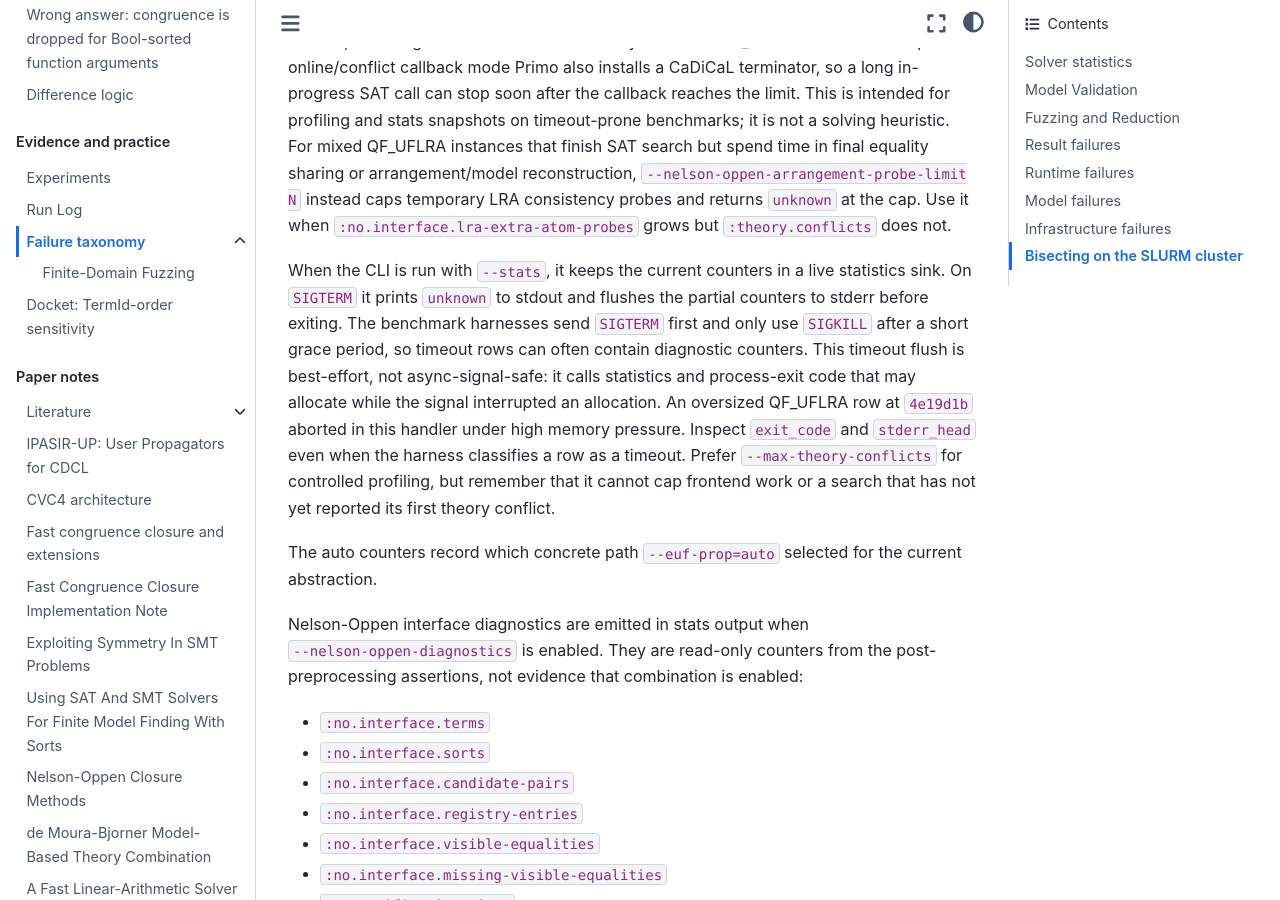
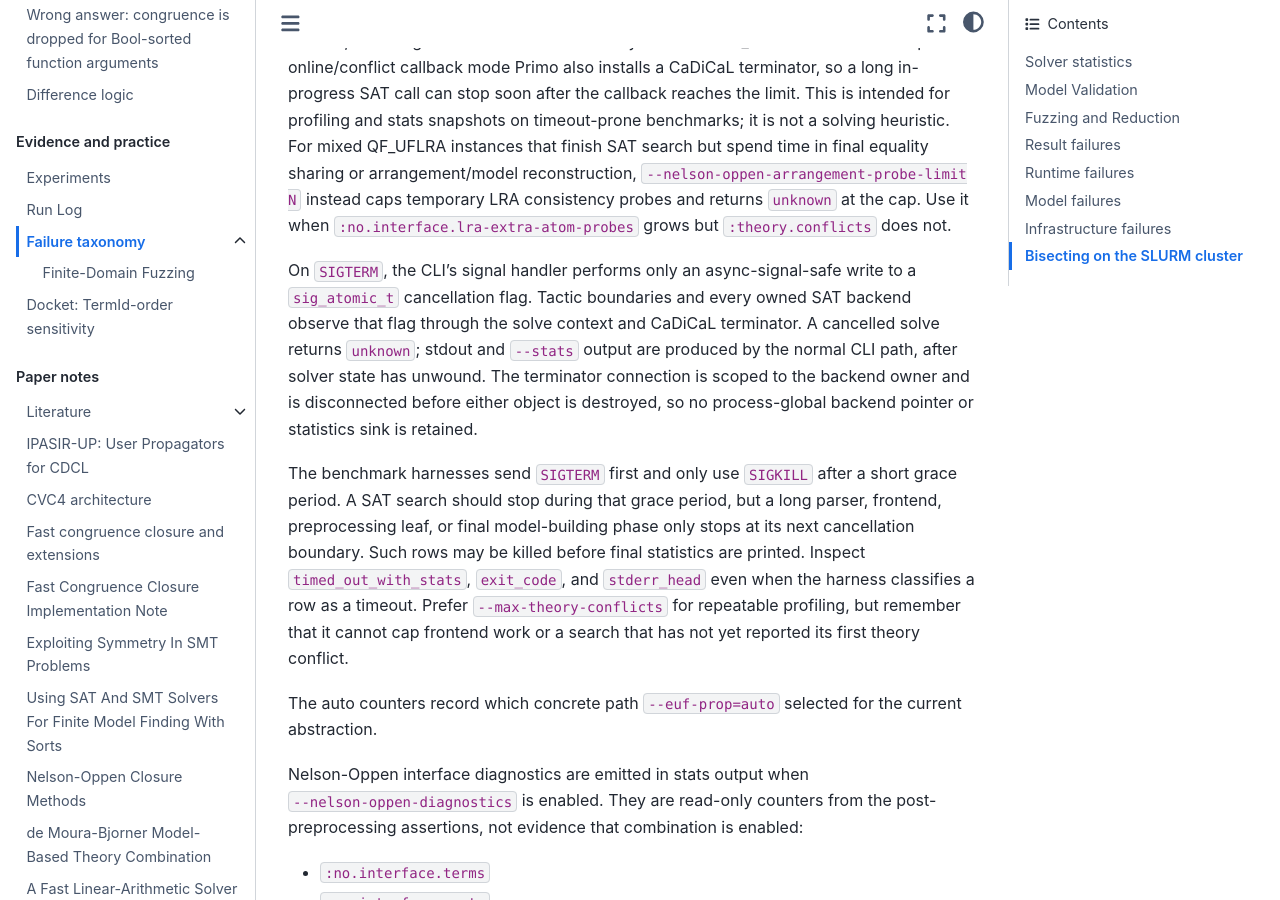
Before and after one commit to primo-solver/primo, a Jupyter Book: the page built from docs/debugging.md, in a window 1280 px wide and 900 px high, scrolled down 8749 px. Built offline with Jupyter Book 1.0.4 settings and Sphinx 7.4.7 and the Sphinx Book theme 1.1.4, drawn with Linux system fonts in a browser that asks for light colours.

Commit message:
Make solver cancellation context-owned

```diff
--- a/docs/debugging.md
+++ b/docs/debugging.md
@@ -325,18 +325,23 @@ equality sharing or arrangement/model reconstruction,
 consistency probes and returns `unknown` at the cap. Use it when
 `:no.interface.lra-extra-atom-probes` grows but `:theory.conflicts` does not.
 
-When the CLI is run with `--stats`, it keeps the current counters in a live
-statistics sink. On `SIGTERM` it prints `unknown` to stdout and flushes the
-partial counters to stderr before exiting. The benchmark harnesses send
-`SIGTERM` first and only use `SIGKILL` after a short grace period, so timeout
-rows can often contain diagnostic counters. This timeout flush is best-effort,
-not async-signal-safe: it calls statistics and process-exit code that may
-allocate while the signal interrupted an allocation. An oversized QF_UFLRA row
-at `4e19d1b` aborted in this handler under high memory pressure. Inspect
-`exit_code` and `stderr_head` even when the harness classifies a row as a
-timeout. Prefer `--max-theory-conflicts` for controlled profiling, but remember
-that it cannot cap frontend work or a search that has not yet reported its first
-theory conflict.
+On `SIGTERM`, the CLI's signal handler performs only an async-signal-safe write
+to a `sig_atomic_t` cancellation flag. Tactic boundaries and every owned SAT
+backend observe that flag through the solve context and CaDiCaL terminator. A
+cancelled solve returns `unknown`; stdout and `--stats` output are produced by
+the normal CLI path, after solver state has unwound. The terminator connection
+is scoped to the backend owner and is disconnected before either object is
+destroyed, so no process-global backend pointer or statistics sink is retained.
+
+The benchmark harnesses send `SIGTERM` first and only use `SIGKILL` after a
+short grace period. A SAT search should stop during that grace period, but a
+long parser, frontend, preprocessing leaf, or final model-building phase only
+stops at its next cancellation boundary. Such rows may be killed before final
+statistics are printed. Inspect `timed_out_with_stats`, `exit_code`, and
+`stderr_head` even when the harness classifies a row as a timeout. Prefer
+`--max-theory-conflicts` for repeatable profiling, but remember that it cannot
+cap frontend work or a search that has not yet reported its first theory
+conflict.
 
 The auto counters record which concrete path `--euf-prop=auto` selected for the
 current abstraction.
```
Also changed, not shown: docs/architecture.md (+5 -0 lines), docs/experiments.md (+10 -9 lines), docs/tactics.md (+10 -2 lines), 5 other files.
